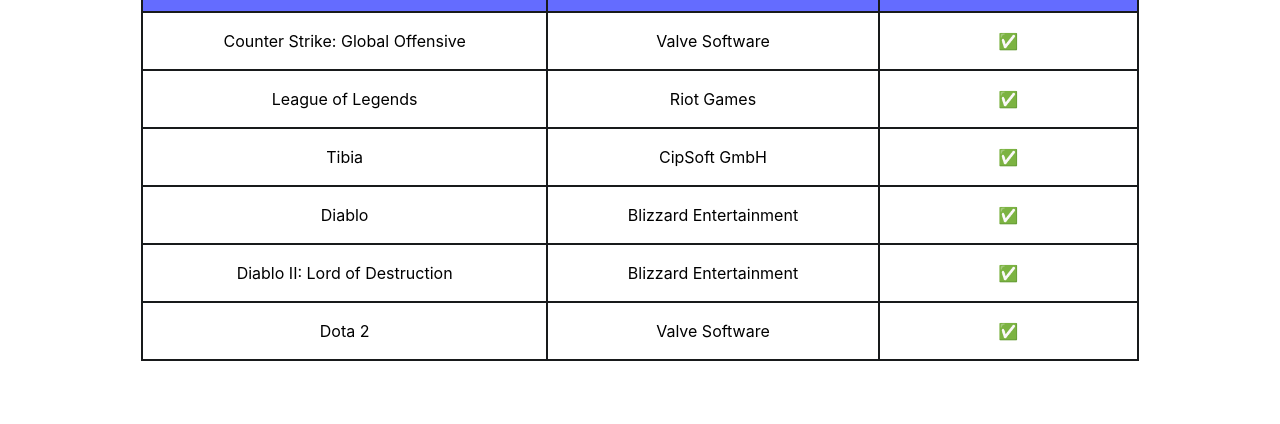
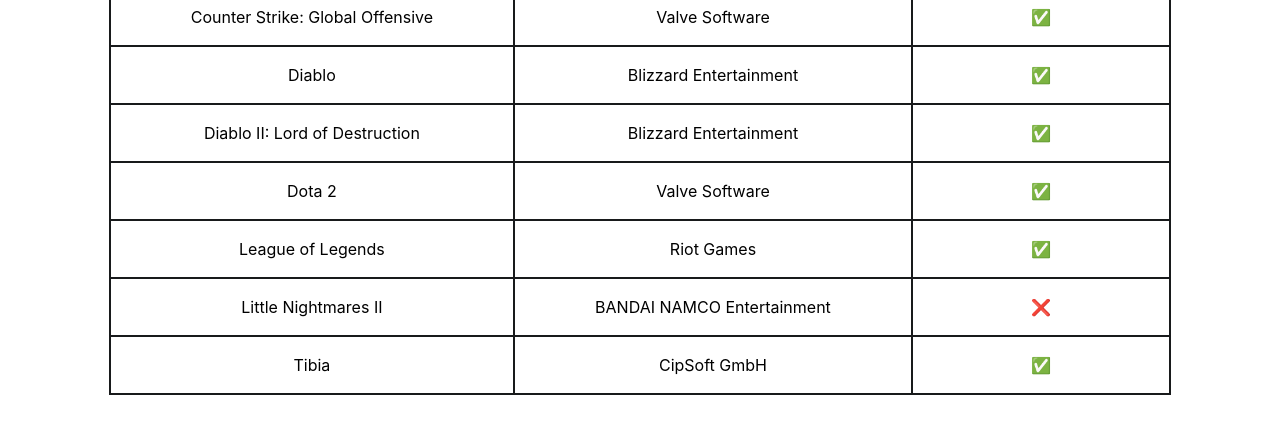
Before and after one commit to Yagasaki7K/website-runinlinux, a React (Vite) app: page / in a window 1280 px wide. Shown: the part 373-797 px from the top of the page. Built offline with nearby package versions, Linux system fonts and the light colour scheme.

Commit message:
[Game] Little Nightmares II

```diff
--- a/src/App.tsx
+++ b/src/App.tsx
@@ -32,16 +32,6 @@
             <td>✅</td>
           </tr>
           <tr>
-            <td>League of Legends</td>
-            <td>Riot Games</td>
-            <td>✅</td>
-          </tr>
-          <tr>
-            <td>Tibia</td>
-            <td>CipSoft GmbH</td>
-            <td>✅</td>
-          </tr>
-          <tr>
             <td>Diablo</td>
             <td>Blizzard Entertainment</td>
             <td>✅</td>
@@ -54,6 +44,21 @@
           <tr>
             <td>Dota 2</td>
             <td>Valve Software</td>
+            <td>✅</td>
+          </tr>
+          <tr>
+            <td>League of Legends</td>
+            <td>Riot Games</td>
+            <td>✅</td>
+          </tr>
+          <tr>
+            <td>Little Nightmares II</td>
+            <td>BANDAI NAMCO Entertainment</td>
+            <td>❌</td>
+          </tr>
+          <tr>
+            <td>Tibia</td>
+            <td>CipSoft GmbH</td>
             <td>✅</td>
           </tr>
 
```
